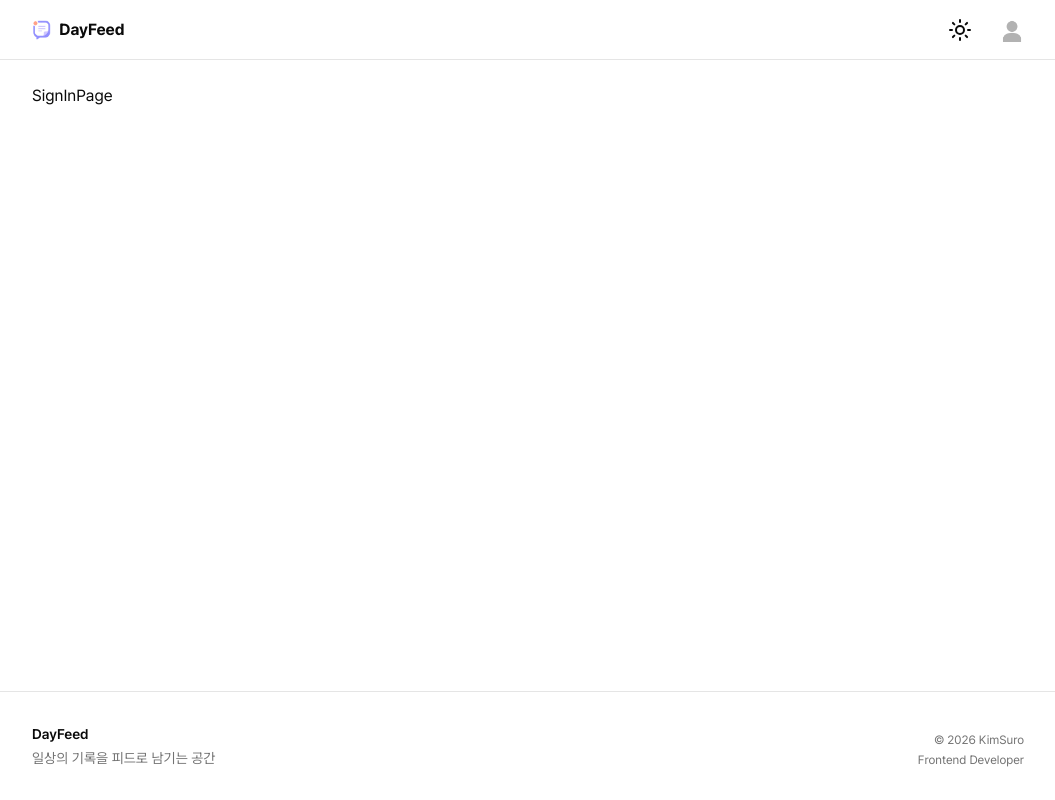
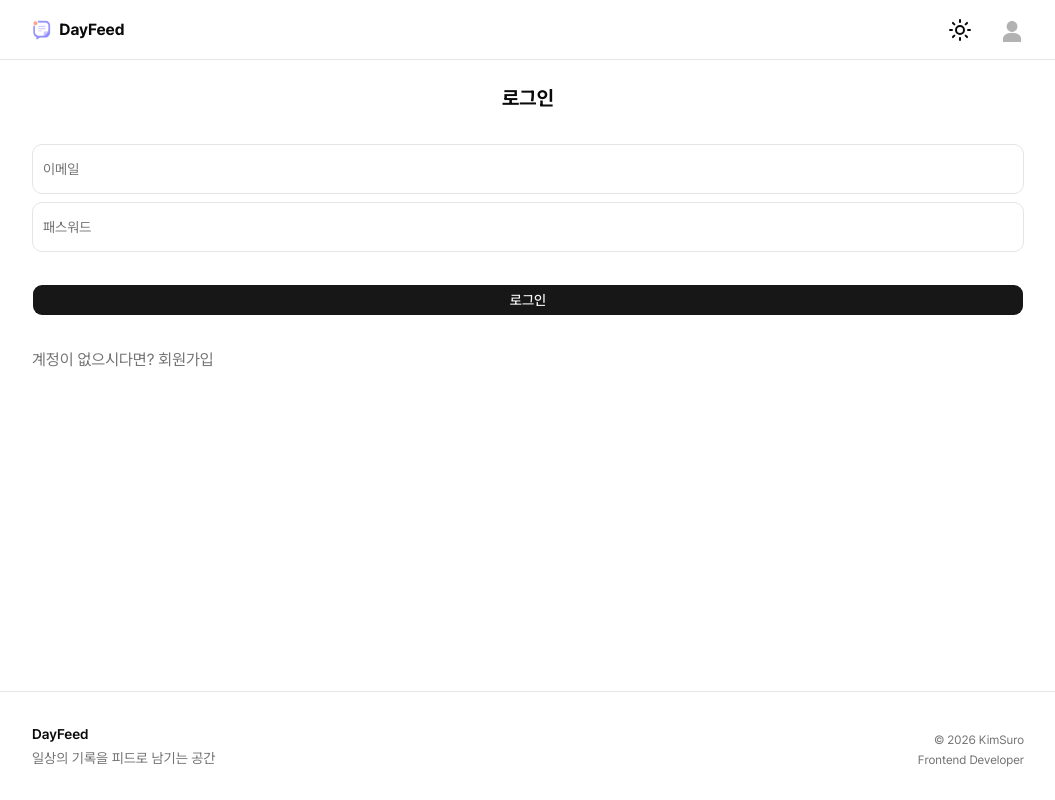
Before and after one commit to KimSuro5773/DayFeed, a React (Vite) app: page /sign-in in a window 1280 px wide. Shown: the whole page, without its empty margins (112-1167 px from the left). Built offline with nearby package versions, Linux system fonts and the light colour scheme; no server answers.

Commit message:
feat: 로그인 기능 구현
- signInWithPassword API 연동 (src/api/auth.ts)
- useSignInWithPassword mutation hook 추가
- 로그인 폼 UI 및 제출 로직 구현

```diff
--- a/src/api/auth.ts
+++ b/src/api/auth.ts
@@ -16,3 +16,20 @@
 
   return data;
 }
+
+export async function signInWithPassword({
+  email,
+  password,
+}: {
+  email: string;
+  password: string;
+}) {
+  const { data, error } = await supabase.auth.signInWithPassword({
+    email,
+    password,
+  });
+
+  if (error) throw error;
+
+  return data;
+}
--- /dev/null
+++ b/src/hooks/mutations/use-sign-in-with-password.ts
@@ -0,0 +1,8 @@
+import { signInWithPassword } from "@/api/auth";
+import { useMutation } from "@tanstack/react-query";
+
+export function useSignInWithPassword() {
+  return useMutation({
+    mutationFn: signInWithPassword,
+  });
+}
--- a/src/pages/sign-in-page.tsx
+++ b/src/pages/sign-in-page.tsx
@@ -1,3 +1,55 @@
+import { Button } from "@/components/ui/button";
+import { Input } from "@/components/ui/input";
+import { useSignInWithPassword } from "@/hooks/mutations/use-sign-in-with-password";
+import { useState } from "react";
+import { Link } from "react-router";
+
 export default function SignInPage() {
-  return <div>SignInPage</div>;
+  const [email, setEmail] = useState("");
+  const [password, setPassword] = useState("");
+
+  const { mutate: signInWithPassword, isPending } = useSignInWithPassword();
+
+  const handleSignInWithPasswordClick = () => {
+    if (email.trim() === "") return;
+    if (password.trim() === "") return;
+
+    signInWithPassword({ email, password });
+  };
+
+  return (
+    <div className="flex flex-col gap-8">
+      <div className="text-center text-xl font-bold">로그인</div>
+      <div className="flex flex-col gap-2">
+        <Input
+          className="py-6"
+          value={email}
+          onChange={(e) => setEmail(e.target.value)}
+          type="email"
+          placeholder="이메일"
+        />
+        <Input
+          className="py-6"
+          value={password}
+          onChange={(e) => setPassword(e.target.value)}
+          type="password"
+          placeholder="패스워드"
+        />
+      </div>
+      <div>
+        <Button
+          disabled={isPending}
+          className="w-full"
+          onClick={handleSignInWithPasswordClick}
+        >
+          로그인
+        </Button>
+      </div>
+      <div>
+        <Link className="text-muted-foreground hover:underline" to={"/sign-up"}>
+          계정이 없으시다면? 회원가입
+        </Link>
+      </div>
+    </div>
+  );
 }
```
